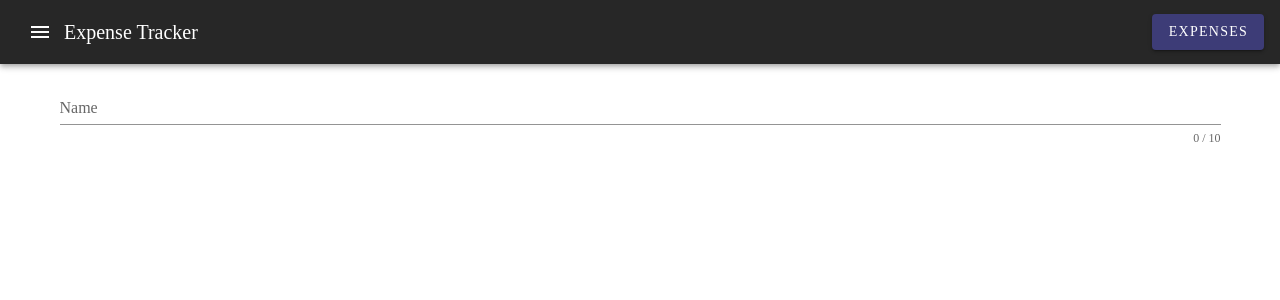
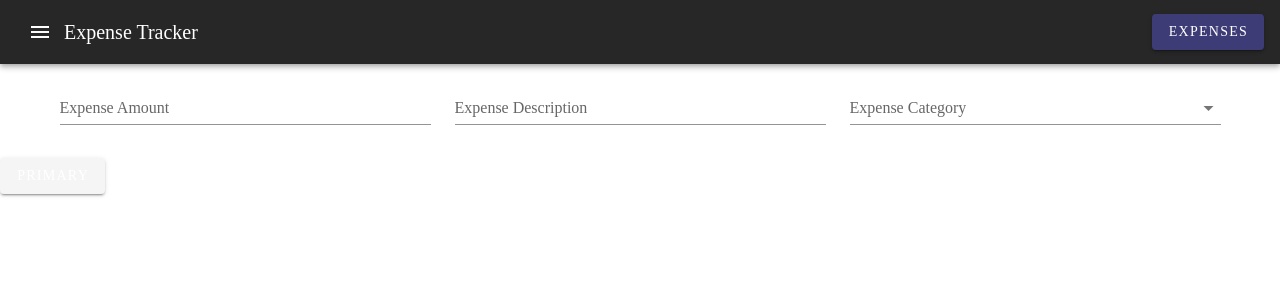
Before and after one commit to AthulPM97/Vue-expense-tracker, a Vue app: page / in a window 1280 px wide. Shown: the top 300 px of the page. Built offline with nearby package versions, Linux system fonts and the light colour scheme.

Commit message:
Added expense form

```diff
--- a/public/index.html
+++ b/public/index.html
@@ -6,6 +6,8 @@
     <meta name="viewport" content="width=device-width,initial-scale=1.0">
     <link rel="icon" href="<%= BASE_URL %>favicon.ico">
     <title><%= htmlWebpackPlugin.options.title %></title>
+    <link href="https://fonts.googleapis.com/css?family=Roboto:100,300,400,500,700,900" rel="stylesheet">
+<link href="https://cdn.jsdelivr.net/npm/@mdi/font@6.x/css/materialdesignicons.min.css" rel="stylesheet">
   </head>
   <body>
     <noscript>
--- a/src/components/pages/Home.vue
+++ b/src/components/pages/Home.vue
@@ -1,17 +1,40 @@
 <template>
   <div>
     <NavBar />
-    <v-container>
-      <v-form ref="form" v-model="valid" lazy-validation>
-        <v-text-field
-          v-model="name"
-          :counter="10"
-          :rules="nameRules"
-          label="Name"
-          required
-        ></v-text-field>
-      </v-form>
-    </v-container>
+    <v-form>
+      <v-container>
+        <v-row>
+          <v-col cols="12" md="4">
+            <v-text-field
+              v-model="expense.amount"
+              label="Expense Amount"
+              type="number"
+              required
+            ></v-text-field>
+          </v-col>
+          <v-col cols="12" md="4">
+            <v-text-field
+              v-model="expense.description"
+              label="Expense Description"
+              required
+            ></v-text-field>
+          </v-col>
+          <v-col cols="12" md="4" class="d-flex">
+            <v-select
+              v-model="expense.category"
+              :items="categories"
+              label="Expense Category"
+              required
+            ></v-select>
+          </v-col>
+        </v-row>
+      </v-container>
+      <v-row>
+        <v-col cols="12" md="4">
+          <v-btn color="primary"> Primary </v-btn>
+        </v-col>
+      </v-row>
+    </v-form>
   </div>
 </template>
 
@@ -22,5 +45,16 @@ export default {
   components: {
     NavBar,
   },
+  data() {
+    return {
+      expense: {
+        amount: "",
+        description: "",
+        category: "",
+      },
+      categories: ["Personal", "Business"],
+    };
+  },
+  methods: {},
 };
 </script>
```
